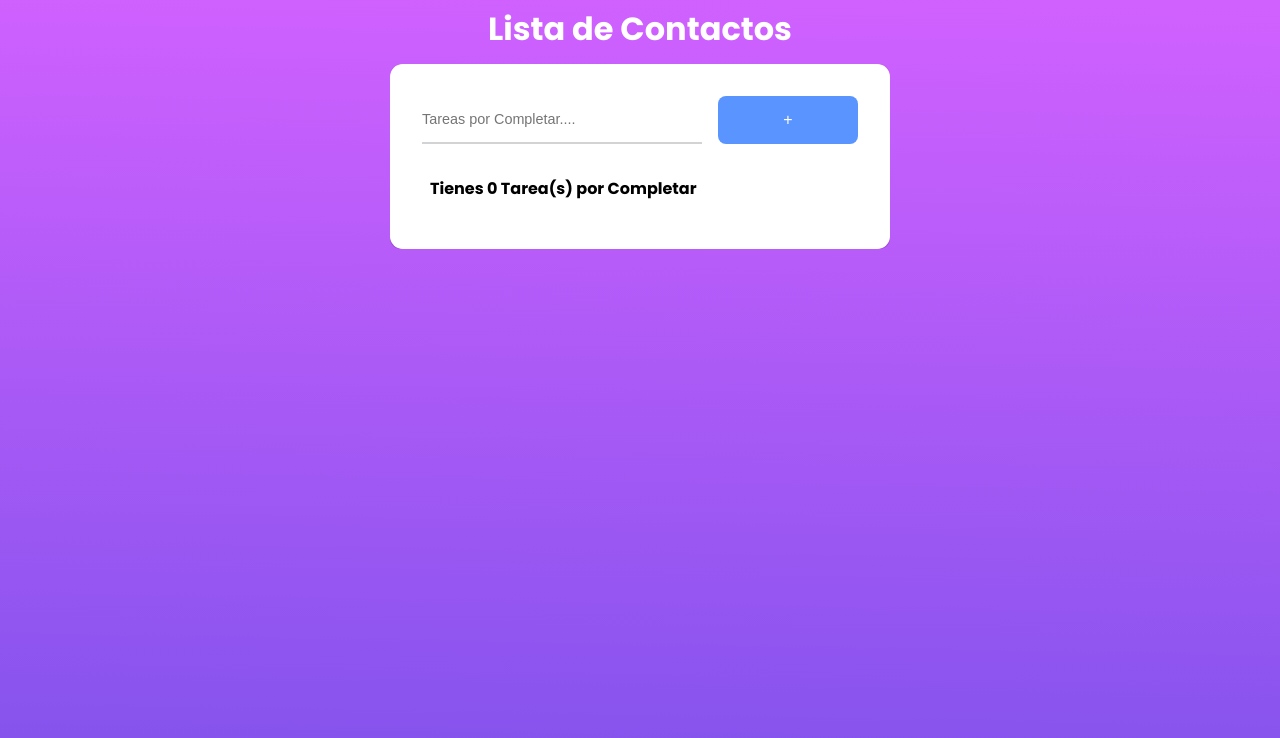
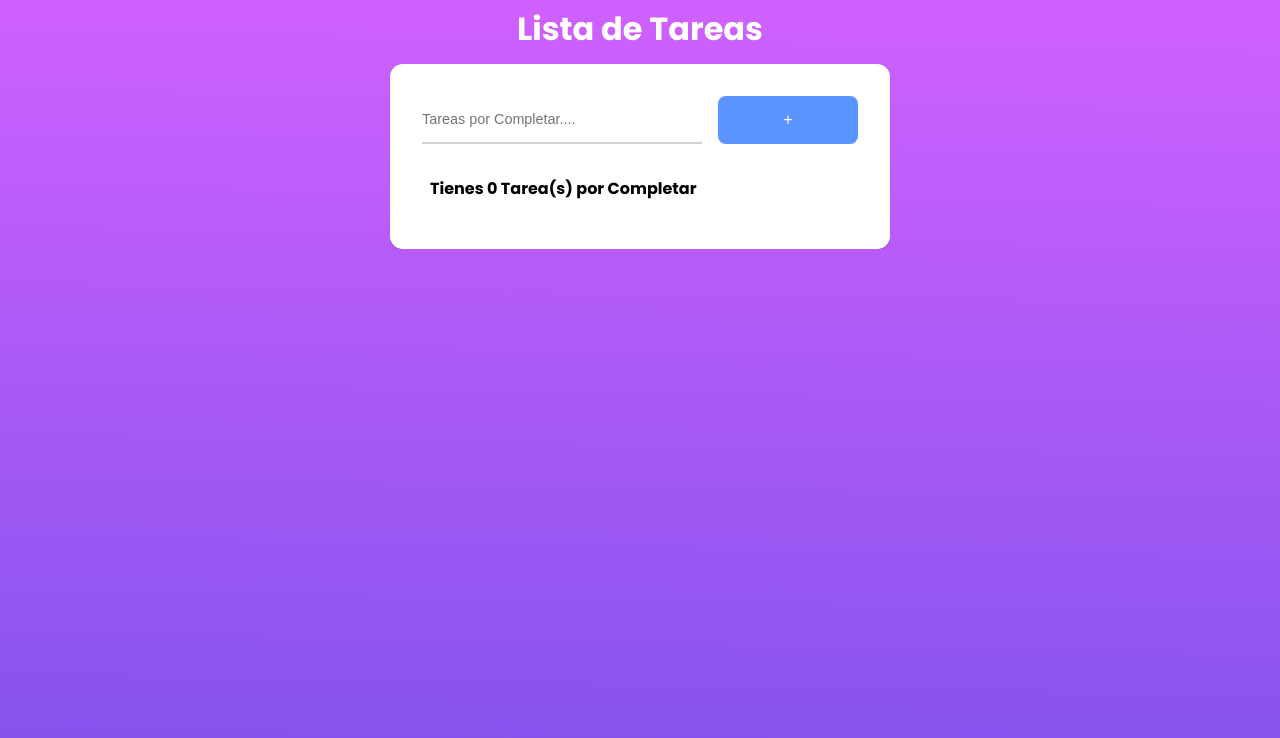
Before and after one commit to Jm-Rv-Dev/ToDo-App, a plain HTML site: page index.html in a window 1280 px wide. Drawn offline with Linux system fonts and the light colour scheme.

Commit message:
Update index.html

```diff
--- a/index.html
+++ b/index.html
@@ -10,7 +10,7 @@
 <link rel="stylesheet" href="style.css">
 </head>
 <body>
-    <h1>Lista de Contactos</h1>
+    <h1>Lista de Tareas</h1>
     <div class="app">
        <div class="container">
         <div id="wrapper">
```
